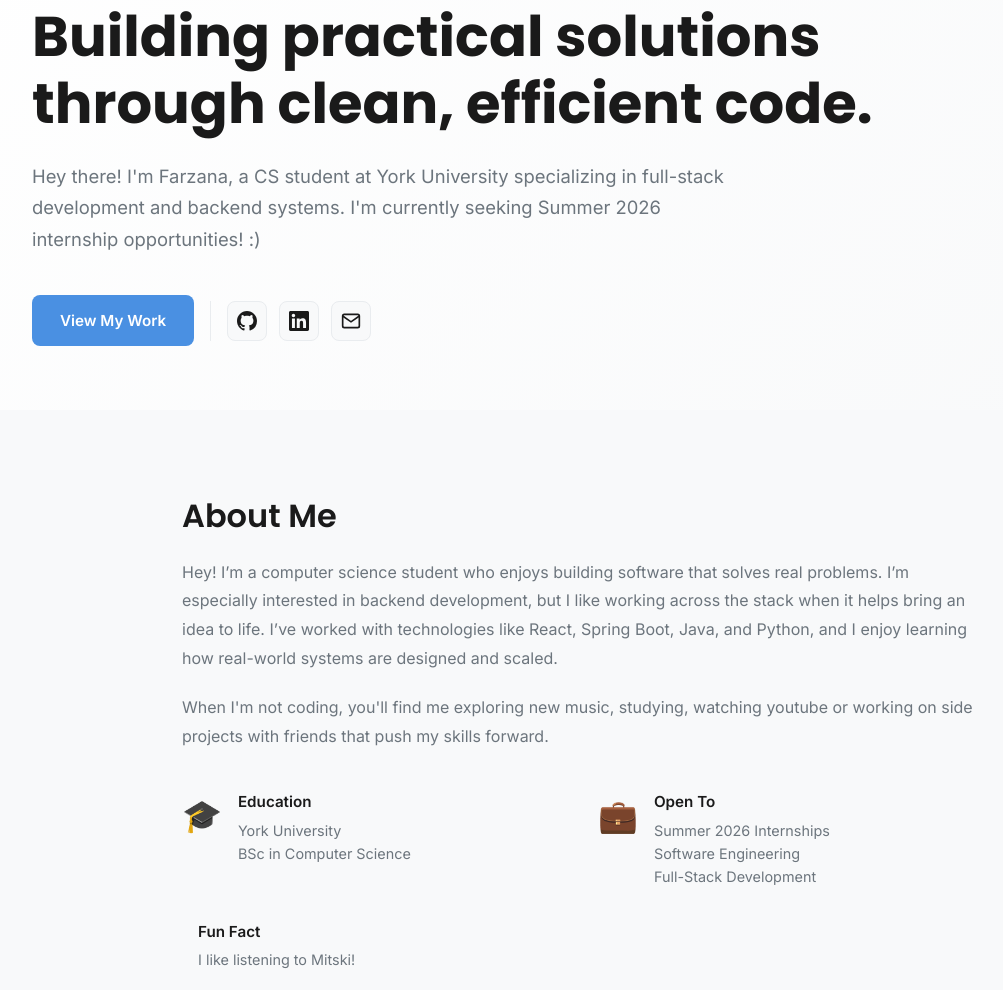
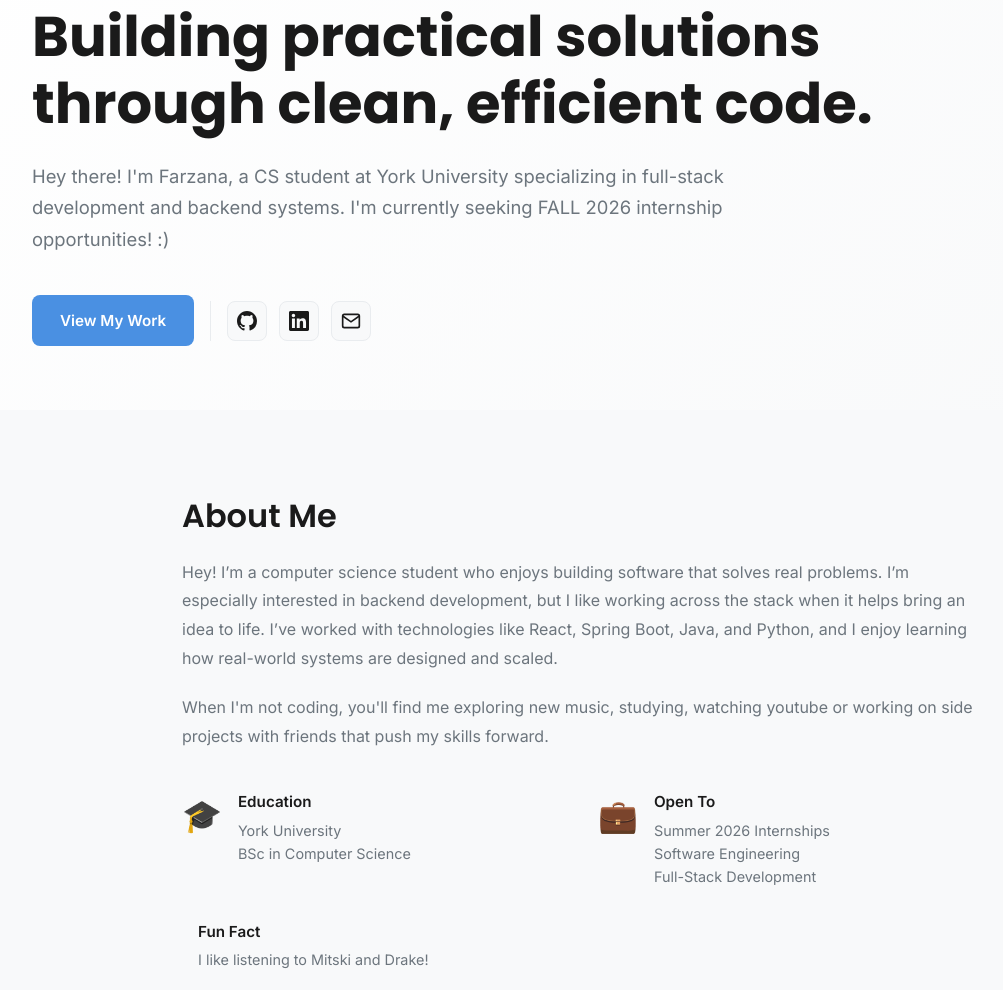
Before and after one commit to farzanaa99/farzanaa99.github.io, a website: page index.html in a window 1280 px wide. Shown: the part 202-1192 px from the top of the page, without its empty margins (58-1061 px from the left). Drawn offline with Linux system fonts and the light colour scheme.

Commit message:
update fall

```diff
--- a/index.html
+++ b/index.html
@@ -48,7 +48,7 @@
       <h1 class="hero-title">Building practical solutions through clean, efficient code.</h1>
       <p class="hero-subtitle">
         Hey there! I'm Farzana, a CS student at York University specializing in full-stack development
-        and backend systems. I'm currently seeking Summer 2026 internship opportunities! :)
+        and backend systems. I'm currently seeking FALL 2026 internship opportunities! :)
       </p>
       <div class="hero-cta">
         <a href="#projects" class="btn-primary">View My Work</a>
@@ -108,7 +108,7 @@
             <div class="highlight-icon"></div>
             <div>
               <h4>Fun Fact</h4>
-              <p>I like listening to Mitski!</p>
+              <p>I like listening to Mitski and Drake!</p>
             </div>
           </div>
         </div>
```
